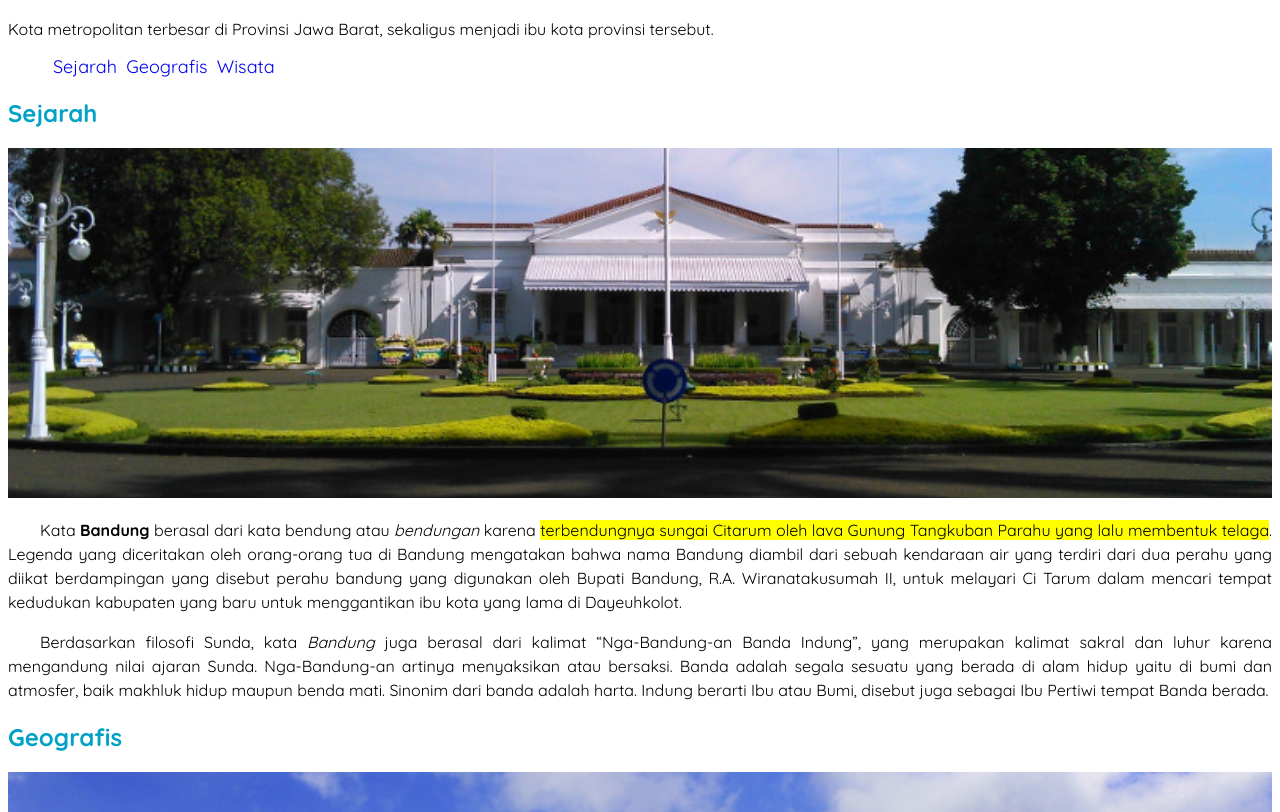
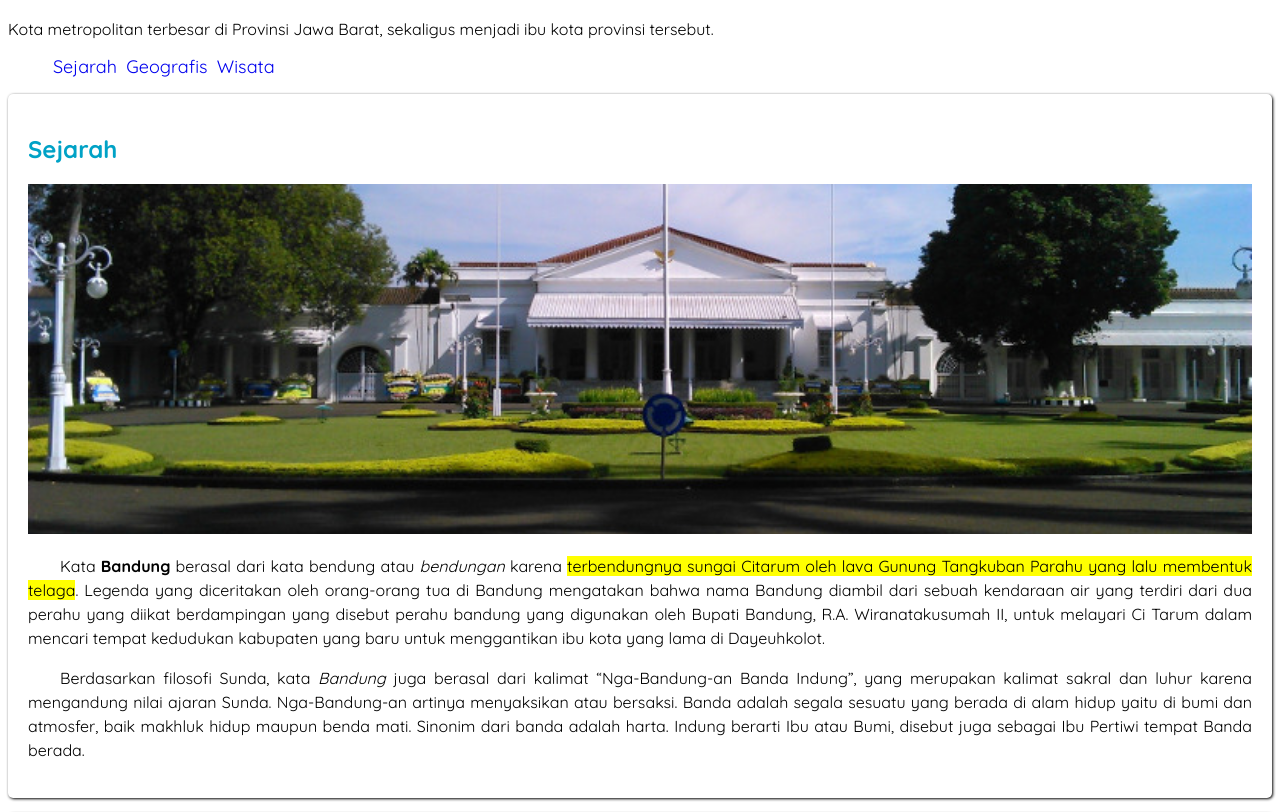
Before and after one commit to iyanrspian/web-base, a plain HTML site: page index.html in a window 1280 px wide. Shown: the part 64-876 px from the top of the page. Drawn offline with Linux system fonts and the light colour scheme.

Commit message:
add - styling css card

```diff
--- a/assets/styles/style.css
+++ b/assets/styles/style.css
@@ -25,6 +25,14 @@ nav a:hover {
 li {
     display: inline;
     margin-left: 5px;
+}
+
+.card {
+    box-shadow: 1px 1px 3px;
+    border-radius: 5px;
+    padding: 20px;
+    margin-top: 15px;
+    margin-bottom: 10px;
 }
 
 article > p, section > p {
--- a/index.html
+++ b/index.html
@@ -27,25 +27,25 @@
     <main>
         <div id="content">
             <section>
-                <article>
-                    <h2 id="sejarah">Sejarah</h2>
+                <article id="sejarah" class="card">
+                    <h2>Sejarah</h2>
                     <img src="assets/image/history.jpg" class="feature-img" alt="sejarah">
                     <p>Kata <strong>Bandung</strong> berasal dari kata bendung atau <em>bendungan</em> karena <mark>terbendungnya sungai Citarum oleh lava Gunung Tangkuban Parahu yang lalu membentuk telaga</mark>. Legenda yang diceritakan oleh orang-orang tua di Bandung mengatakan bahwa nama Bandung diambil dari sebuah kendaraan air yang terdiri dari dua perahu yang diikat berdampingan yang disebut perahu bandung yang digunakan oleh Bupati Bandung, R.A. Wiranatakusumah II, untuk melayari Ci Tarum dalam mencari tempat kedudukan kabupaten yang baru untuk menggantikan ibu kota yang lama di Dayeuhkolot.</p>
                     <p>Berdasarkan filosofi Sunda, kata <dfn>Bandung</dfn> juga berasal dari kalimat <q>Nga-Bandung-an Banda Indung</q>, yang merupakan kalimat sakral dan luhur karena mengandung nilai ajaran Sunda. Nga-Bandung-an artinya menyaksikan atau bersaksi. Banda adalah segala sesuatu yang berada di alam hidup yaitu di bumi dan atmosfer, baik makhluk hidup maupun benda mati. Sinonim dari banda adalah harta. Indung berarti Ibu atau Bumi, disebut juga sebagai Ibu Pertiwi tempat Banda berada.</p>
                 </article>
             </section>
             <section>
-                <article>
-                    <h2 id="geografis">Geografis</h2>
+                <article id="geografis" class="card">
+                    <h2>Geografis</h2>
                     <img src="assets/image/geografis.jpg" class="feature-img" alt="geografis">
                     <p>Kota Bandung<sup>1</sup> dikelilingi oleh pegunungan, sehingga bentuk morfologi wilayahnya bagaikan sebuah mangkok raksasa, secara geografis kota ini terletak di tengah-tengah provinsi Jawa Barat, serta berada pada ketinggian ±768 m di atas permukaan laut, dengan titik tertinggi di berada di sebelah utara dengan ketinggian 1.050 meter di atas permukaan laut dan sebelah selatan merupakan kawasan rendah dengan ketinggian 675 meter di atas permukaan laut.</p>
                     <p>Kota Bandung dialiri dua sungai utama, yaitu Sungai Cikapundung dan Sungai Citarum beserta anak-anak sungainya yang pada umumnya mengalir ke arah selatan dan bertemu di Sungai Citarum. Dengan kondisi yang demikian, Bandung selatan sangat rentan terhadap masalah banjir terutama pada musim hujan.</p>
                 </article>
             </section>
             <section>
-                <article>
+                <article id="wisata" class="card">
                     <section>
-                        <h2 id="wisata">Wisata</h2>
+                        <h2>Wisata</h2>
                         <p>Sejak dibukanya Jalan Tol Cipularang, kota Bandung telah menjadi tujuan utama dalam menikmati liburan akhir pekan terutama dari masyarakat yang berasal dari Jakarta sekitarnya. Selain menjadi kota wisata belanja, kota Bandung juga dikenal dengan sejumlah besar bangunan lama berarsitektur peninggalan Belanda.</p>
                     </section>
                     <section>
@@ -64,7 +64,7 @@
             </section>
         </div>
         <aside>
-            <article class="profile">
+            <article class="profile card">
                 <header>
                     <h2>Kota Bandung</h2>
                     <p>Kota Kembang Paris van Java</p>
```
